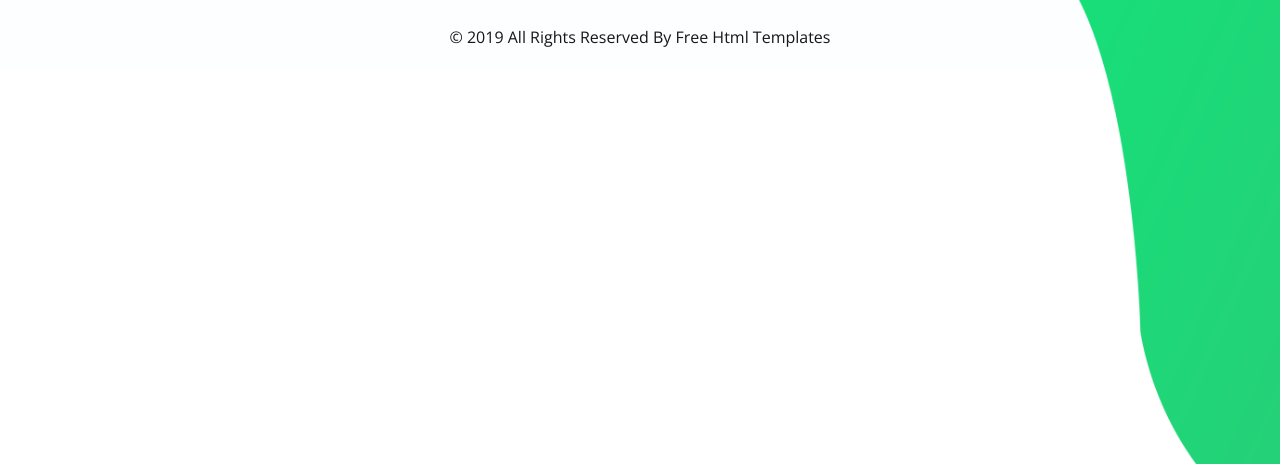
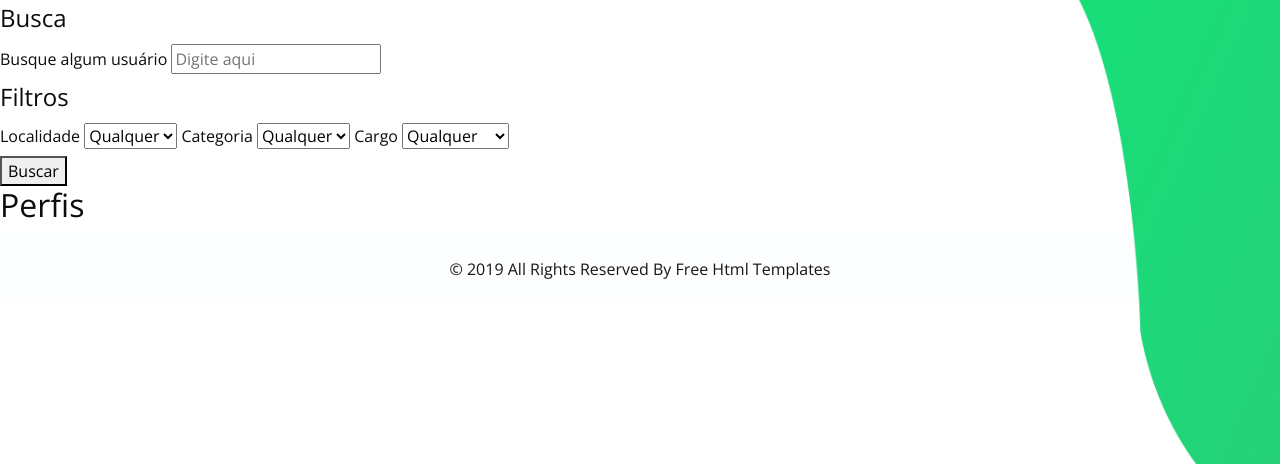
Before and after one commit to Dryzera/musical-test-django-2024, a Django app: page /search-profiles/ in a window 1280 px wide. Shown: the part 70-534 px from the top of the page. Run offline with Django 5.2, Linux system fonts and the light colour scheme; data that the repository does not hold is empty; some libraries are stand-ins or nearby versions.

Commit message:
start development of form filter for search profiles page

```diff
--- a/main/templates/search_profiles.html
+++ b/main/templates/search_profiles.html
@@ -1,6 +1,46 @@
 {% extends "global/base.html" %}
 
 {% block content %}
+
+<div class="filter_search">
+    <form action="">
+        <fieldset>
+            <legend>Busca</legend>
+
+            <label for="pesquisa">Busque algum usuário</label>
+            <input type="text" id='pesquisa' placeholder='Digite aqui'>
+        </fieldset>
+
+        <fieldset>
+            <legend>Filtros</legend>
+            <label for="localidade-filter">Localidade</label>
+            <select name="" id="localidade-filter">
+                <option value="none" selected>Qualquer</option>
+                {% for localidade in localidades %}
+                <option value="{{ localidade.localidade }}">{{ localidade.localidade }}</option>
+                {% endfor %}
+            </select>
+
+            <label for="categoria-filter">Categoria</label>
+            <select name="" id="categoria-filter">
+                <option value="none" selected>Qualquer</option>
+                <option value="madeiras">Madeiras</option>
+                <option value="cordas">Cordas</option>
+                <option value="metais">Metais</option>
+            </select>
+
+            <label for="cargo-filter">Cargo</label>
+            <select name="" id="cargo-filter">
+                <option value="none" selected>Qualquer</option>
+                <option value="candidatos">Candidatos</option>
+                <option value="instrutores">Instrutores</option>
+            </select>
+    </fieldset>
+    <button type="submit">Buscar</button>
+    </form>
+</div>
+
+<h2>Perfis</h2>
 
 <div class='container'>
     <div class="grid_search">
--- a/main/views/home_view.py
+++ b/main/views/home_view.py
@@ -1,6 +1,6 @@
 from django.shortcuts import render
 from django.views.generic import ListView
-from main.models import UserPerfil
+from main.models import UserPerfil, Localidade
 
 # Only tests
 def index(request):
@@ -17,4 +17,5 @@ class SearchProfiles(ListView):
     def get_context_data(self, **kwargs):
         context = super().get_context_data(**kwargs)
         context['profiles'] = self.get_queryset()
+        context['localidades'] = Localidade.objects.all()
         return context
```
